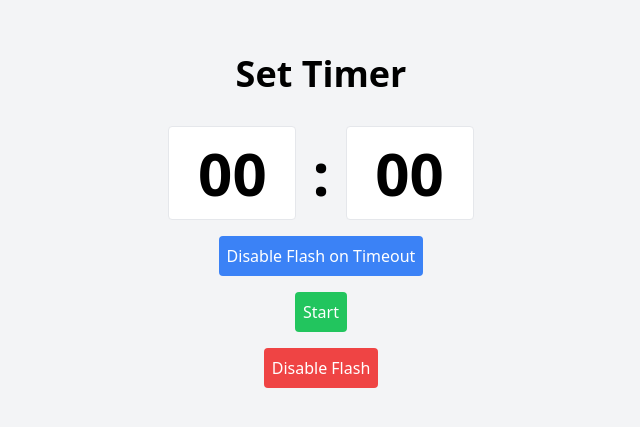
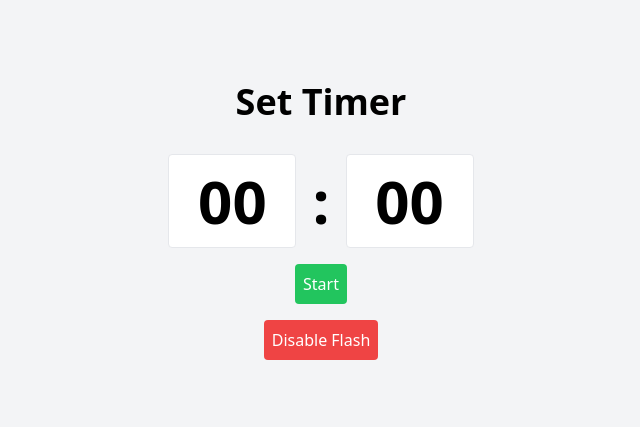
Before and after one commit to techieoriname/stage-timer-countdown-electron-app, a React (Vite) app: page / in a window 1280 px wide. Shown: the part 179-606 px from the top of the page, without its empty margins (319-959 px from the left). Built offline with nearby package versions, Linux system fonts and the light colour scheme.

Commit message:
fix timeout bug

```diff
--- a/src/electron.d.ts
+++ b/src/electron.d.ts
@@ -1,6 +1,6 @@
 interface ElectronAPI {
-    startTimer: (time: number, flashOnTimeOut: boolean) => void;
-    onStartTimer: (callback: (event: any, { time: number, flashOnTimeout: boolean}) => void) => void;
+    startTimer: (time: number) => void;
+    onStartTimer: (callback: (event: any, { time: number}) => void) => void;
     setFlashState: (state: boolean) => void;
     onFlashStateChange: (callback: (event: any, state: boolean) => void) => void;
 }
--- a/src/screens/Main.tsx
+++ b/src/screens/Main.tsx
@@ -4,13 +4,12 @@ const Main = () => {
     const [minutes, setMinutes] = useState(0);
     const [seconds, setSeconds] = useState(0);
     const [enableFlash, setEnableFlash] = useState(true);
-    const [flashOnTimeout, setFlashOnTimeout] = useState(true);
     const minutesRef = useRef<HTMLDivElement>(null);
     const secondsRef = useRef<HTMLDivElement>(null);
 
     const handleStart = () => {
         const totalTimeInSeconds = minutes * 60 + seconds;
-        window.electron.startTimer(totalTimeInSeconds, flashOnTimeout);
+        window.electron.startTimer(totalTimeInSeconds);
     };
 
     const handleKeyDown = (e: React.KeyboardEvent<HTMLDivElement>, type: "minutes" | "seconds") => {
@@ -65,12 +64,6 @@ const Main = () => {
                 </div>
             </div>
             <button
-                className="bg-blue-500 text-white p-2 rounded mb-4"
-                onClick={() => setFlashOnTimeout(!flashOnTimeout)}
-            >
-                {flashOnTimeout ? "Disable Flash on Timeout" : "Enable Flash on Timeout"}
-            </button>
-            <button
                 className="bg-green-500 text-white p-2 rounded mb-4"
                 onClick={handleStart}
             >
--- a/src/screens/Timer.tsx
+++ b/src/screens/Timer.tsx
@@ -4,12 +4,10 @@ const Timer = () => {
     const [time, setTime] = useState(0);
     const [timeUp, setTimeUp] = useState(false);
     const [enableFlash, setEnableFlash] = useState(true);
-    const [flashOnTimeout, setFlashOnTimeout] = useState(true);
 
     useEffect(() => {
-        const handleStartTimer = (event: any, { time: totalTimeInSeconds, flashOnTimeout }: { time: number, flashOnTimeout: boolean }) => {
+        const handleStartTimer = (event: any, { time: totalTimeInSeconds }: { time: number }) => {
             setTime(totalTimeInSeconds);
-            setFlashOnTimeout(flashOnTimeout);
             setTimeUp(false); // Reset timeUp state when starting a new timer
         };
 
@@ -51,9 +49,9 @@ const Timer = () => {
     };
 
     return (
-        <div className={`flex items-center justify-center h-screen ${timeUp && enableFlash && flashOnTimeout ? 'bg-flash' : 'bg-black'}`}>
+        <div className={`flex items-center justify-center h-screen ${timeUp && enableFlash ? 'bg-flash' : 'bg-black'}`}>
             {timeUp ? (
-                <h1 className={`text-9xl font-black text-white ${enableFlash && flashOnTimeout ? 'animate-flash' : ''}`}>TIME UP!!!</h1>
+                <h1 className={`text-9xl font-black text-white ${enableFlash ? 'animate-flash' : ''}`}>TIME UP!!!</h1>
             ) : (
                 <h1 className="font-black text-white" style={{ fontSize: '10vw' }}>{formatTime(time)}</h1>
             )}
```
